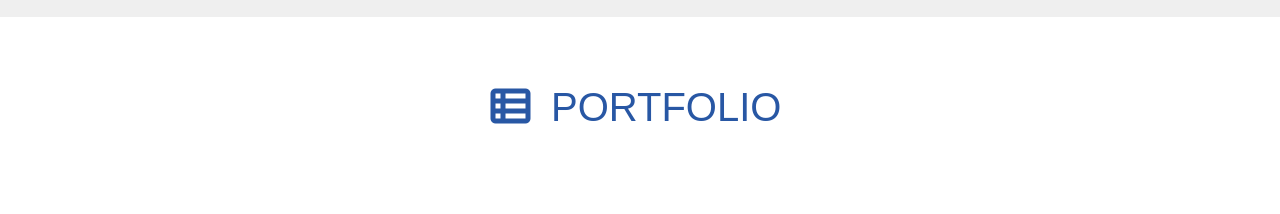
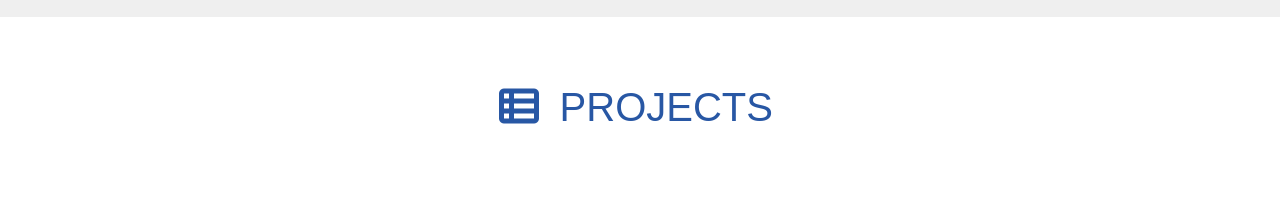
Before and after one commit to bhalotia05/Portfolio, a plain HTML site: page index.html in a window 1280 px wide. Shown: the part 4027-4241 px from the top of the page. Drawn offline with Linux system fonts and the light colour scheme.

Commit message:
Update index.html

```diff
--- a/index.html
+++ b/index.html
@@ -160,7 +160,7 @@
         <section id="portfolio">
             <h1 class="section-heading mb75px">
                 <span><i class="fas fa-th-list"></i></span>
-                <span>PORTFOLIO</span>
+                <span>PROJECTS</span>
             </h1>
             <div id="portfolio-container">
                 <div class="portfolio-image-container">
```
